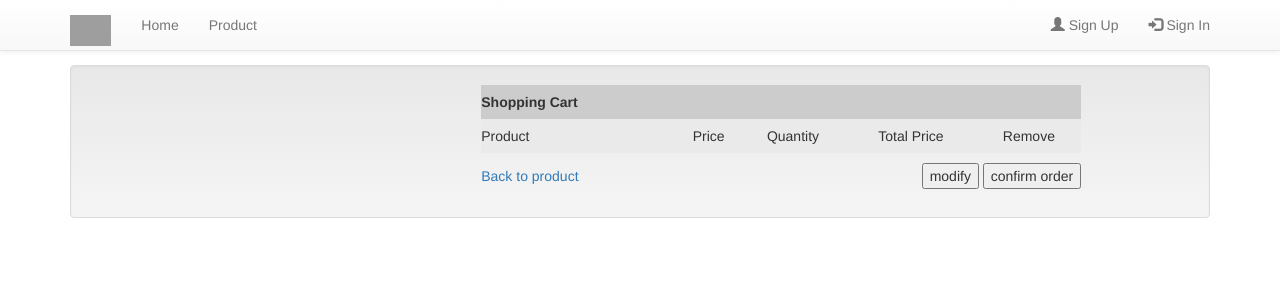
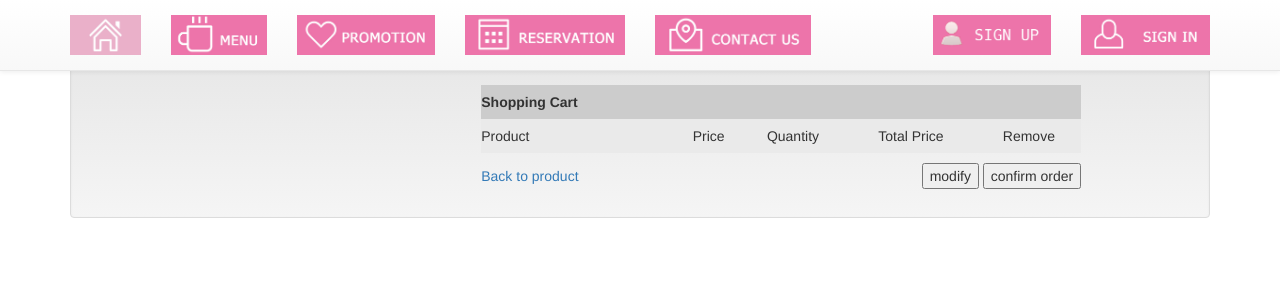
Before and after one commit to pinpin101/SE_KumaCafe, a PHP site: page /SEproject/cart.php in a window 1280 px wide. Shown: the top 300 px of the page. Run offline with PHP 8.4, Linux system fonts and the light colour scheme; data that the repository does not hold is empty; some libraries are stand-ins or nearby versions; grey boxes are pictures that could not be loaded.

Commit message:
edit navbar

```diff
--- a/cart.php
+++ b/cart.php
@@ -29,24 +29,14 @@
 					<span class="icon-bar"></span>
 					<span class="icon-bar"></span>
 				</button>
-				<a class="navbar-brand page-scroll" href="#page-top"><img src="img/4Angelslogo.png" height="31px"></a>
+				<a class="navbar-brand page-scroll" href="index.php"><img src="img/homebutton.png" height="40"></a>
 			</div>
 			<div class="collapse navbar-collapse navbar-ex1-collapse">
 				<ul class="nav navbar-nav">
-					<li><a href="index.php" class="page-scroll">Home</a></li>
-					<li><a href="product.php" class="page-scroll">Product</a></li>
-					<?php
-						$admin = isset($_SESSION['adminpage']) ? $_SESSION['adminpage'] : null;
-						$member = isset($_SESSION['memberpage']) ? $_SESSION['memberpage'] : null;
-						if($admin == true || $member == true) : ?>
-					<li><a href="cart.php" class="page-scroll">Cart</a></li>
-					<?php endif; ?>
-					<?php
-						$admin = isset($_SESSION['adminpage']) ? $_SESSION['adminpage'] : null;
-						if($admin == true) : ?>
-					<li><a href="promotion.php" class="page-scroll">Promotion</a></li>
-					<li><a href="member.php" class="page-scroll">Member</a></li>
-					<?php endif; ?>
+					<li><a href="product.php" class="page-scroll"><img src="img/menubutton.png" height="40"></a></li>
+					<li><a href="#" class="page-scroll"><img src="img/promotionbutton.png" height="40"></a></li>
+					<li><a href="#" class="page-scroll"><img src="img/reservationbutton.png" height="40"></a></li>
+					<li><a href="#" class="page-scroll"><img src="img/contactbutton.png" height="40"></a></li>
 				</ul>
 
 				<ul class="nav navbar-nav navbar-right">
@@ -54,8 +44,8 @@
 						$admin = isset($_SESSION['adminpage']) ? $_SESSION['adminpage'] : null;
 						$member = isset($_SESSION['memberpage']) ? $_SESSION['memberpage'] : null;
 						if($admin == false && $member == false) : ?>
-					<li><a href="register.php"><span class="glyphicon glyphicon-user"></span> Sign Up</a></li>
-					<li><a href="login.php"><span class="glyphicon glyphicon-log-in"></span> Sign In</a></li>
+					<li><a href="#register" data-toggle="modal"><img src="img/signupbutton.png" height="40"></a></li>
+					<li><a href="#login" data-toggle="modal"><img src="img/signinbutton.png" height="40"></a></li>
 					<?php endif; ?>
 					<?php
 						$admin = isset($_SESSION['adminpage']) ? $_SESSION['adminpage'] : null;
```
